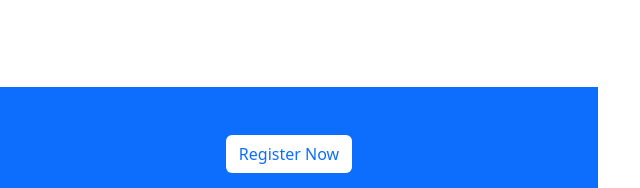
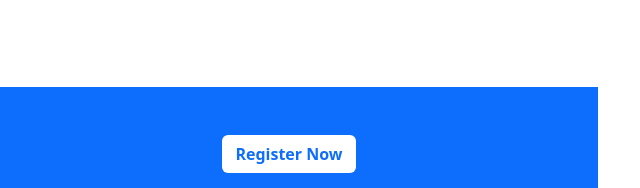
Before and after one commit to Mahmudul-hasan16/edTech-website-Assignment-3, a plain HTML site: page index.html in a window 1280 px wide. Shown: the part 2620-2808 px from the top of the page, 612-1252 px from the left. Drawn offline with nearby package versions, Linux system fonts and the light colour scheme.

Commit message:
ready section update

```diff
--- a/index.html
+++ b/index.html
@@ -311,7 +311,7 @@
                 </div>
                 <div class="col-lg-6 col-md-12 col-sm-12">
                     <!-- Button trigger modal -->
-                    <button type="button" class="btn bg-white text-primary" data-bs-toggle="modal"
+                    <button type="button" class="btn bg-white text-primary fw-bold" data-bs-toggle="modal"
                         data-bs-target="#exampleModal">
                         Register Now
                     </button>
```
